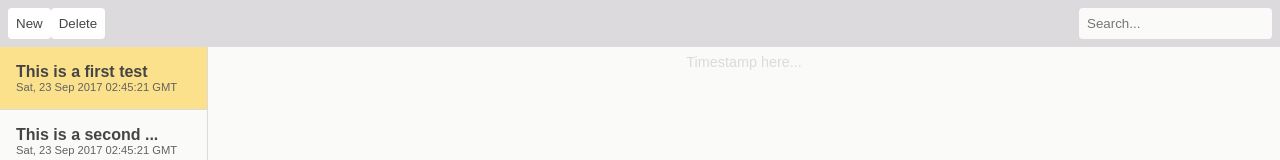
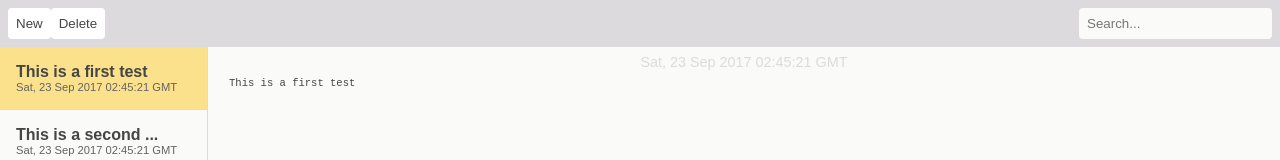
Before and after one commit to peterxjang/notes-app-react, a React (Create React App) app: page / in a window 1280 px wide. Shown: the top 160 px of the page. Built offline with nearby package versions, Linux system fonts and the light colour scheme.

Commit message:
Edit the selected note on editor input

```diff
--- a/src/App.js
+++ b/src/App.js
@@ -20,6 +20,21 @@ class App extends Component {
     this.setState({selectedNoteId: id});
   }
 
+  handleNoteEditorChange = (text) => {
+    const newNotes = this.state.notes.map((note) => {
+      if (note.id === this.state.selectedNoteId) {
+        return {
+          id: note.id,
+          body: text,
+          timestamp: Date.now()
+        };
+      } else {
+        return note;
+      }
+    });
+    this.setState({notes: newNotes});
+  }
+
   render() {
     return (
       <div id="app">
@@ -28,6 +43,7 @@ class App extends Component {
           notes={this.state.notes}
           selectedNoteId={this.state.selectedNoteId}
           onClickNote={this.handleClickNote}
+          onNoteEditorChange={this.handleNoteEditorChange}
         />
       </div>
     );
--- a/src/components/NoteContainer.js
+++ b/src/components/NoteContainer.js
@@ -4,6 +4,10 @@ import NoteEditor from './NoteEditor';
 
 class NoteContainer extends Component {
   render() {
+    const selectedNote = this.props.notes.find(note =>
+      note.id === this.props.selectedNoteId
+    );
+
     return (
       <div className="note-container">
         <NoteSelectors
@@ -11,7 +15,10 @@ class NoteContainer extends Component {
           selectedNoteId={this.props.selectedNoteId}
           onClickNote={this.props.onClickNote}
         />
-        <NoteEditor />
+        <NoteEditor
+          selectedNote={selectedNote}
+          onNoteEditorChange={this.props.onNoteEditorChange}
+        />
       </div>
     );
   }
--- a/src/components/NoteEditor.js
+++ b/src/components/NoteEditor.js
@@ -1,11 +1,24 @@
 import React, { Component } from 'react';
 
+function formatTimestamp(timestamp) {
+  return new Date(timestamp).toUTCString();
+}
+
 class NoteEditor extends Component {
+  handleChange = (event) => {
+    this.props.onNoteEditorChange(event.target.value);
+  }
+
   render() {
     return (
       <div className="note-editor">
-        <p className="note-editor-info">Timestamp here...</p>
-        <textarea className="note-editor-input"></textarea>
+        <p className="note-editor-info">
+          {formatTimestamp(this.props.selectedNote.timestamp)}
+        </p>
+        <textarea className="note-editor-input"
+          value={this.props.selectedNote.body}
+          onChange={this.handleChange}
+        />
       </div>
     );
   }
```
